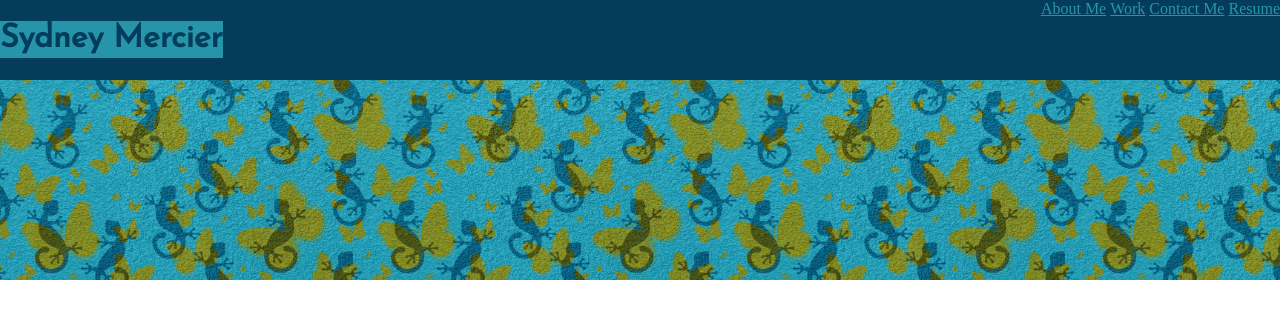
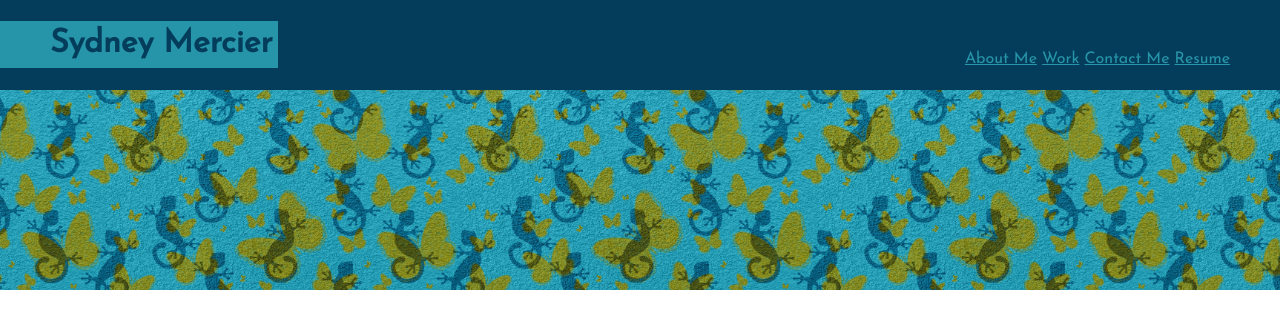
Before and after one commit to sygmo/sydney-portfolio, a plain HTML site: page index.html in a window 1280 px wide. Drawn offline with Linux system fonts and the light colour scheme.

Commit message:
positioned nav links

```diff
--- a/assets/css/style.css
+++ b/assets/css/style.css
@@ -9,6 +9,7 @@
 
 * {
     color: var(--dark-blue);
+    font-family: var(--title-font);
     margin: 0;
     padding: 0;
 }
@@ -19,12 +20,15 @@ header {
 
 header h1 {
     display: inline-block;
+    padding: 5px 5px 5px 50px;
     background-color: var(--light-blue);
     font-family: var(--title-font);
 }
 
 header nav {
     float: right;
+    padding: 50px 0;
+    margin-right: 50px;
 }
 
 header nav ul {
```
